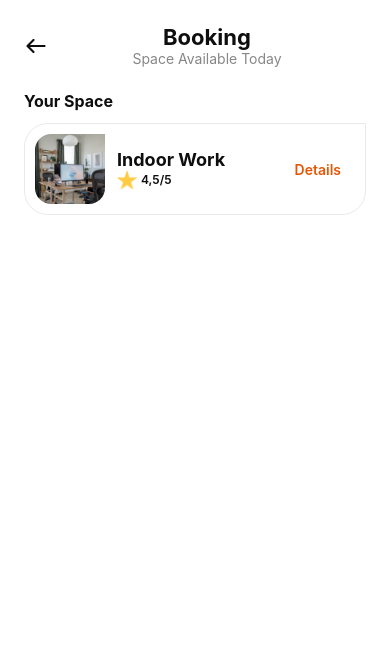
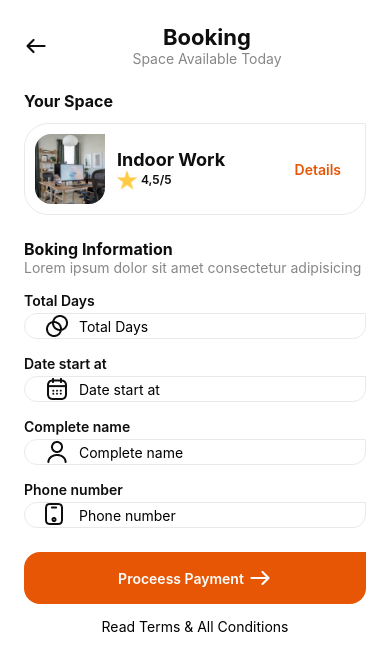
Before and after one commit to taufikraden29/booking-apps, a React Native app: screen /Booking in a window 390 px wide. Shown: the top 670 px of the page. Built offline with nearby package versions, Linux system fonts and the light colour scheme.

Commit message:
add checkout screen

```diff
--- a/App.tsx
+++ b/App.tsx
@@ -6,6 +6,7 @@ import Home from './src/screens/Home';
 import Details from './src/screens/Details';
 import Booking from './src/screens/Booking';
 import Success from './src/screens/Success';
+import Checkout from './src/screens/Checkout';
 
 const Stack = createNativeStackNavigator();
 
@@ -20,6 +21,7 @@ function App(): JSX.Element {
           <Stack.Screen name="Details" component={Details}></Stack.Screen>
           <Stack.Screen name="Booking" component={Booking}></Stack.Screen>
           <Stack.Screen name="Success" component={Success}></Stack.Screen>
+          <Stack.Screen name="Checkout" component={Checkout}></Stack.Screen>
         </Stack.Navigator>
       </NavigationContainer>
       <View></View>
--- a/src/screens/Booking/index.tsx
+++ b/src/screens/Booking/index.tsx
@@ -1,16 +1,89 @@
-import {Image, ScrollView, StyleSheet, Text, View} from 'react-native';
+import {
+  Image,
+  ScrollView,
+  StyleSheet,
+  Text,
+  TouchableOpacity,
+  View,
+} from 'react-native';
 import React from 'react';
 import Header from '../../component/Header';
 import {colors} from '../../../assets/styles/Colors';
 import CardDetail from '../../component/CardDetail';
 import {Gs} from '../../../assets/styles/GlobalStyle';
+import InputText from '../../component/InputText';
+import {useNavigation} from '@react-navigation/native';
 
 const Booking = () => {
+  const navigation = useNavigation();
+
+  const forms = [
+    {
+      label: 'Total Days',
+      placeholder: 'Total Days',
+      icon: require('../../../assets/icons/days.png'),
+    },
+    {
+      label: 'Date start at',
+      placeholder: 'Date start at',
+      icon: require('../../../assets/icons/calendar.png'),
+    },
+    {
+      label: 'Complete name',
+      placeholder: 'Complete name',
+      icon: require('../../../assets/icons/user.png'),
+    },
+    {
+      label: 'Phone number',
+      placeholder: 'Phone number',
+      icon: require('../../../assets/icons/phone.png'),
+    },
+  ];
+
   const renderBookingDetail = () => {
     return (
       <View style={styles.section}>
         <Text style={styles.sectionTitle}>Your Space</Text>
         <CardDetail />
+      </View>
+    );
+  };
+
+  const renderBookingInformation = () => {
+    return (
+      <View style={styles.section}>
+        <Text style={[Gs.h3, Gs.textBlack]}>Boking Information</Text>
+        <Text style={[Gs.textGrey]}>
+          Lorem ipsum dolor sit amet consectetur adipisicing
+        </Text>
+        {forms.map((val, idx) => {
+          return (
+            <InputText
+              key={idx}
+              label={val.label}
+              placeholder={val.placeholder}
+              icon={val.icon}></InputText>
+          );
+        })}
+      </View>
+    );
+  };
+
+  const renderProcesedPayment = () => {
+    return (
+      <View style={styles.section}>
+        <TouchableOpacity
+          style={styles.proceedButton}
+          onPress={() => navigation.navigate('Checkout')}>
+          <Text style={[Gs.h4, Gs.textWhite]}>Proceess Payment</Text>
+          <Image
+            source={require('../../../assets/icons/arrow_right_white.png')}
+            style={styles.icon}
+          />
+        </TouchableOpacity>
+        <TouchableOpacity style={styles.termConditionButton}>
+          <Text>Read Terms & All Conditions</Text>
+        </TouchableOpacity>
       </View>
     );
   };
@@ -21,15 +94,29 @@ const Booking = () => {
       <View>
         <ScrollView>
           {renderBookingDetail()}
-          {/* {renderBookingInformation()} */}
+          {renderBookingInformation()}
         </ScrollView>
       </View>
-      {/* {renderProcesedPayment()} */}
+      {renderProcesedPayment()}
     </View>
   );
 };
 
 const styles = StyleSheet.create({
+  termConditionButton: {
+    ...Gs.itemsCenter,
+    ...Gs.justifyCenter,
+    padding: 14,
+  },
+  proceedButton: {
+    ...Gs.flexRow,
+    ...Gs.justifyCenter,
+    ...Gs.itemsCenter,
+    ...Gs.cornerMD,
+    backgroundColor: colors.primary,
+    padding: 14,
+  },
+  icon: {marginLeft: 4},
   container: {
     backgroundColor: colors.white,
     flex: 1,
--- /dev/null
+++ b/src/screens/Checkout/index.tsx
@@ -0,0 +1,123 @@
+import {ScrollView, StyleSheet, Text, View} from 'react-native';
+import React from 'react';
+import Header from '../../component/Header';
+import CardDetail from '../../component/CardDetail';
+import {Gs} from '../../../assets/styles/GlobalStyle';
+import {colors} from '../../../assets/styles/Colors';
+
+function Checkout(): JSX.Element {
+  const checkoutData = [
+    {
+      label: 'Price Per Day',
+      value: '$500',
+      isBold: true,
+    },
+    {
+      label: 'Total Days',
+      value: '18 Days',
+      isBold: false,
+    },
+    {
+      label: 'Date',
+      value: '22 Mei 2024',
+      isBold: false,
+    },
+    {
+      label: 'End',
+      value: '25 Mei 2024',
+      isBold: false,
+    },
+    {
+      label: 'Tax 15%',
+      value: '$890',
+      isBold: true,
+    },
+    {
+      label: 'Insurance',
+      value: '$20,000',
+      isBold: true,
+    },
+    {
+      label: 'Grand Total',
+      value: '$2,890,090',
+      isBold: true,
+      isPrimary: true,
+    },
+  ];
+
+  const borderBottom = {
+    borderBottomWidth: 1,
+    borderColor: colors.greyContainer,
+  };
+
+  const renderCheckoutDetail = () => {
+    return (
+      <View style={styles.section}>
+        <Text style={styles.sectionTitle}>Your Space</Text>
+        <CardDetail />
+      </View>
+    );
+  };
+
+  const renderCheckoutData = () => {
+    return (
+      <View style={styles.section}>
+        {checkoutData.map((val, idx) => {
+          const isLast = idx === checkoutData?.length - 1;
+          return (
+            <View
+              key={idx}
+              style={[styles.checkoutItem, !isLast && borderBottom]}>
+              <Text style={[Gs.textBlack]}>{val.label}</Text>
+              <Text
+                style={[
+                  Gs.textBlack,
+                  val.isBold && Gs.font700,
+                  val.isPrimary && Gs.textPrimary,
+                ]}>
+                {val.value}
+              </Text>
+            </View>
+          );
+        })}
+      </View>
+    );
+  };
+
+  return (
+    <View style={styles.container}>
+      <Header title="Checkout" subtitle="Ready To Start Working" />
+      <View>
+        <ScrollView>
+          {renderCheckoutDetail()}
+          {renderCheckoutData()}
+          {/* {renderPaymentMethod()} */}
+        </ScrollView>
+      </View>
+      {/* {renderPayNoq()} */}
+    </View>
+  );
+}
+
+const styles = StyleSheet.create({
+  checkoutItem: {
+    ...Gs.justifyBetween,
+    ...Gs.flexRow,
+    paddingVertical: 14,
+  },
+  container: {
+    backgroundColor: colors.white,
+    flex: 1,
+  },
+  section: {
+    paddingHorizontal: 24,
+    marginBottom: 24,
+  },
+  sectionTitle: {
+    ...Gs.h3,
+    ...Gs.textBlack,
+    marginBottom: 12,
+  },
+});
+
+export default Checkout;
```
